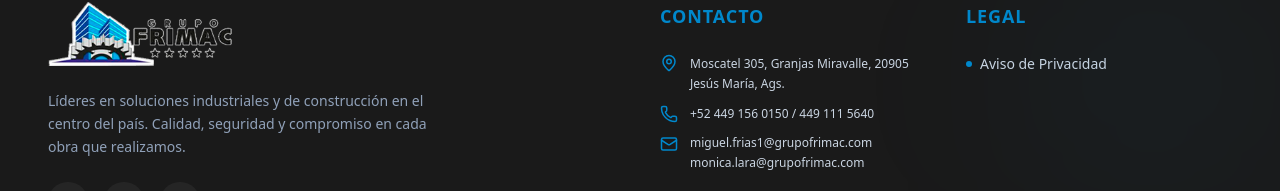
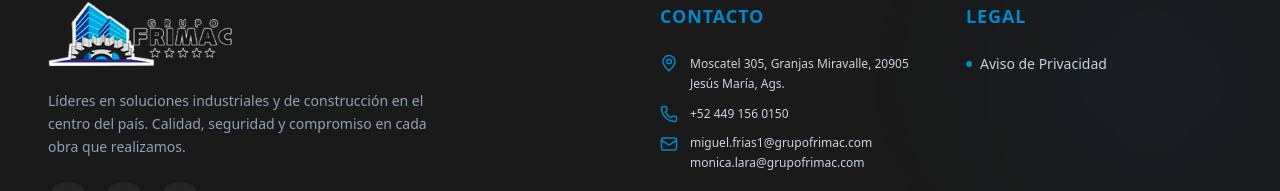
Before and after one commit to Francesc007/Grupo-Frimac, a Next.js app: page /experiencia in a window 1280 px wide. Shown: the part 4206-4397 px from the top of the page. Built offline with nearby package versions, Linux system fonts and the light colour scheme.

Commit message:
Frimac nvo WA

```diff
--- a/src/app/experiencia/page.tsx
+++ b/src/app/experiencia/page.tsx
@@ -230,7 +230,7 @@ export default function ExperienciaPage() {
           <h2 className="text-3xl md:text-5xl font-bold mb-8 uppercase tracking-tighter leading-tight">¿Listo para elevar el estándar de su infraestructura?</h2>
           <p className="text-lg md:text-xl text-slate-400 mb-12 font-medium">Permítanos ser su aliado estratégico en su próximo proyecto de gran escala bajo estándares internacionales.</p>
           <a
-            href="https://wa.me/524491115640?text=Hola%20Grupo%20Frimac%2C%20me%20interesa%20agendar%20una%20reuni%C3%B3n%20t%C3%A9cnica%20para%20un%20proyecto."
+            href="https://wa.me/524491560150?text=Hola%20Grupo%20Frimac%2C%20me%20interesa%20agendar%20una%20reuni%C3%B3n%20t%C3%A9cnica%20para%20un%20proyecto."
             target="_blank"
             rel="noopener noreferrer"
             className="inline-block bg-primary-dark text-white px-10 md:px-14 py-4 md:py-5 rounded-full font-black text-base md:text-lg hover:bg-secondary transition-all shadow-2xl hover:shadow-primary-dark/40 uppercase tracking-[0.2em] text-sm w-full sm:w-auto"
--- a/src/app/servicios/page.tsx
+++ b/src/app/servicios/page.tsx
@@ -67,7 +67,7 @@ export default function ServiciosPage() {
             Nuestro equipo de ingeniería está listo para analizar sus planos y requerimientos con el máximo rigor profesional.
           </p>
           <a
-            href="https://wa.me/524491115640?text=Hola,%20solicito%20una%20cotización%20técnica%20para%20un%20proyecto."
+            href="https://wa.me/524491560150?text=Hola,%20solicito%20una%20cotización%20técnica%20para%20un%20proyecto."
             target="_blank"
             rel="noopener noreferrer"
             className="inline-block bg-primary-dark text-white px-10 md:px-12 py-4 md:py-5 rounded-full font-black text-base md:text-lg hover:bg-white hover:text-secondary transition-all shadow-2xl hover:shadow-primary-dark/20 uppercase tracking-widest w-full sm:w-auto"
--- a/src/components/sections/Footer.tsx
+++ b/src/components/sections/Footer.tsx
@@ -86,7 +86,7 @@ export const Footer = () => {
             </li>
             <li className="flex gap-3 items-center">
               <Phone className="text-primary-dark shrink-0" size={18} />
-              <span className="text-xs">+52 449 156 0150 / 449 111 5640</span>
+              <span className="text-xs">+52 449 156 0150</span>
             </li>
             <li className="flex gap-3 items-start">
               <Mail className="text-primary-dark shrink-0" size={18} />
--- a/src/components/ui/WhatsAppButton.tsx
+++ b/src/components/ui/WhatsAppButton.tsx
@@ -8,7 +8,7 @@ interface WhatsAppButtonProps {
   text?: string;
 }
 
-const WHATSAPP_NUMBER = "524491115640";
+const WHATSAPP_NUMBER = "524491560150";
 const MESSAGE = "Hola Grupo Frimac, me interesa cotizar un proyecto.";
 
 // Icono de WhatsApp oficial en SVG
```
